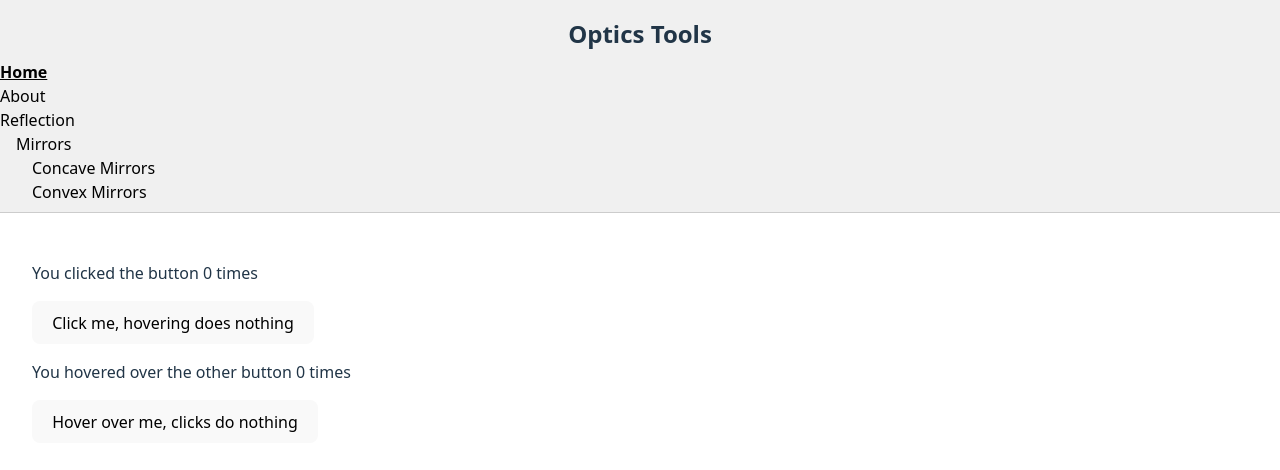
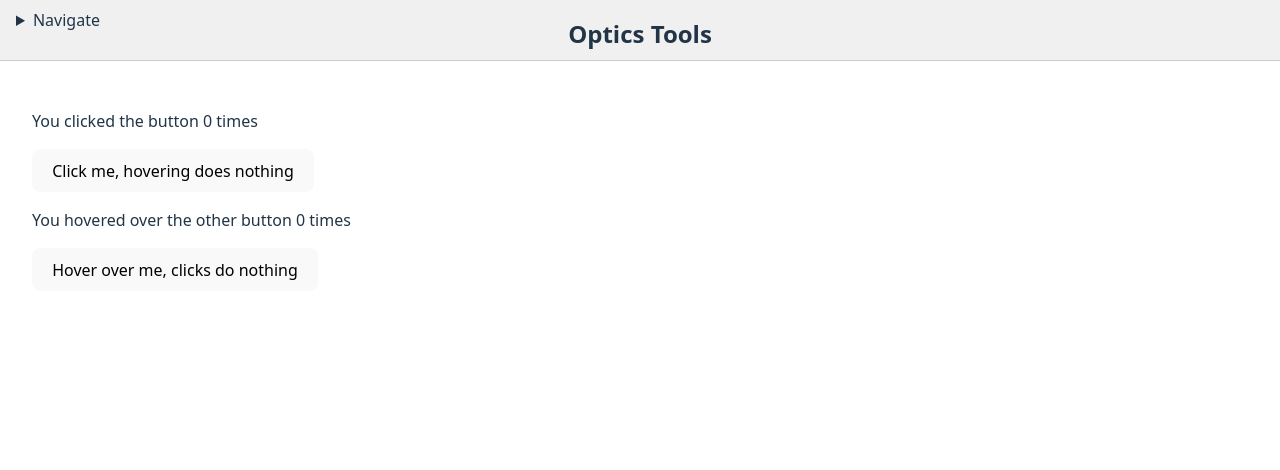
Before and after one commit to LaverBen/Optics-tools, a React (Vite) app: page / in a window 1280 px wide. Shown: the top 470 px of the page. Built offline with nearby package versions, Linux system fonts and the light colour scheme.

Commit message:
Reintroduce dropdown navigation with nested submenus

```diff
--- a/src/components/Header.jsx
+++ b/src/components/Header.jsx
@@ -1,21 +1,65 @@
 import { Link, Outlet, useLocation } from "react-router-dom";
+
+function NavLink({ to, label, location }) {
+  return (
+    <Link
+      to={to}
+      style={{
+        textDecoration: location.pathname === to ? "underline" : "none",
+        fontWeight: location.pathname === to ? "bold" : "normal",
+        color: "black",
+      }}
+    >
+      {label}
+    </Link>
+  );
+}
+
+function NavList({ items, level = 0, location }) {
+  return (
+    <ul style={{ listStyle: "none", margin: 0, paddingLeft: `${level}rem` }}>
+      {items.map((item) => (
+        <li key={item.path || item.label}>
+          {item.children ? (
+            <details>
+              <summary style={{ cursor: "pointer" }}>
+                <NavLink to={item.path} label={item.label} location={location} />
+              </summary>
+              <NavList items={item.children} level={level + 1} location={location} />
+            </details>
+          ) : (
+            <NavLink to={item.path} label={item.label} location={location} />
+          )}
+        </li>
+      ))}
+    </ul>
+  );
+}
 
 function Header({ title }) {
   const location = useLocation();
   const navItems = [
-    { path: "/", label: "Home", level: 0 },
-    { path: "/about", label: "About", level: 0 },
-    { path: "/reflection", label: "Reflection", level: 0 },
-    { path: "/reflection/mirrors", label: "Mirrors", level: 1 },
+    { path: "/", label: "Home" },
+    { path: "/about", label: "About" },
+    {
+      path: "/reflection",
+      label: "Reflection",
+      children: [
+        {
+          path: "/reflection/mirrors",
+          label: "Mirrors",
+          children: [
             {
               path: "/reflection/mirrors/concave-mirrors",
               label: "Concave Mirrors",
-      level: 2,
             },
             {
               path: "/reflection/mirrors/convex-mirrors",
               label: "Convex Mirrors",
-      level: 2,
+            },
+          ],
+        },
+      ],
     },
   ];
 
@@ -33,6 +77,18 @@ function Header({ title }) {
       >
         <div
           style={{
+            position: "absolute",
+            left: "1rem",
+            top: "0.5rem",
+          }}
+        >
+          <details>
+            <summary style={{ cursor: "pointer" }}>Navigate</summary>
+            <NavList items={navItems} location={location} />
+          </details>
+        </div>
+        <div
+          style={{
             textAlign: "center",
             fontWeight: "bold",
             fontSize: "1.5rem",
@@ -40,26 +96,6 @@ function Header({ title }) {
         >
           {title}
         </div>
-        <nav style={{ marginTop: "0.5rem" }}>
-          <ul style={{ listStyle: "none", margin: 0, padding: 0 }}>
-            {navItems.map((item) => (
-              <li key={item.path} style={{ marginLeft: `${item.level}rem` }}>
-                <Link
-                  to={item.path}
-                  style={{
-                    textDecoration:
-                      location.pathname === item.path ? "underline" : "none",
-                    fontWeight:
-                      location.pathname === item.path ? "bold" : "normal",
-                    color: "black",
-                  }}
-                >
-                  {item.label}
-                </Link>
-              </li>
-            ))}
-          </ul>
-        </nav>
       </div>
       <div>
         <Outlet />
```
Also changed, not shown: src/components/README.md. Lines whose indentation alone changed are shown as unchanged.
